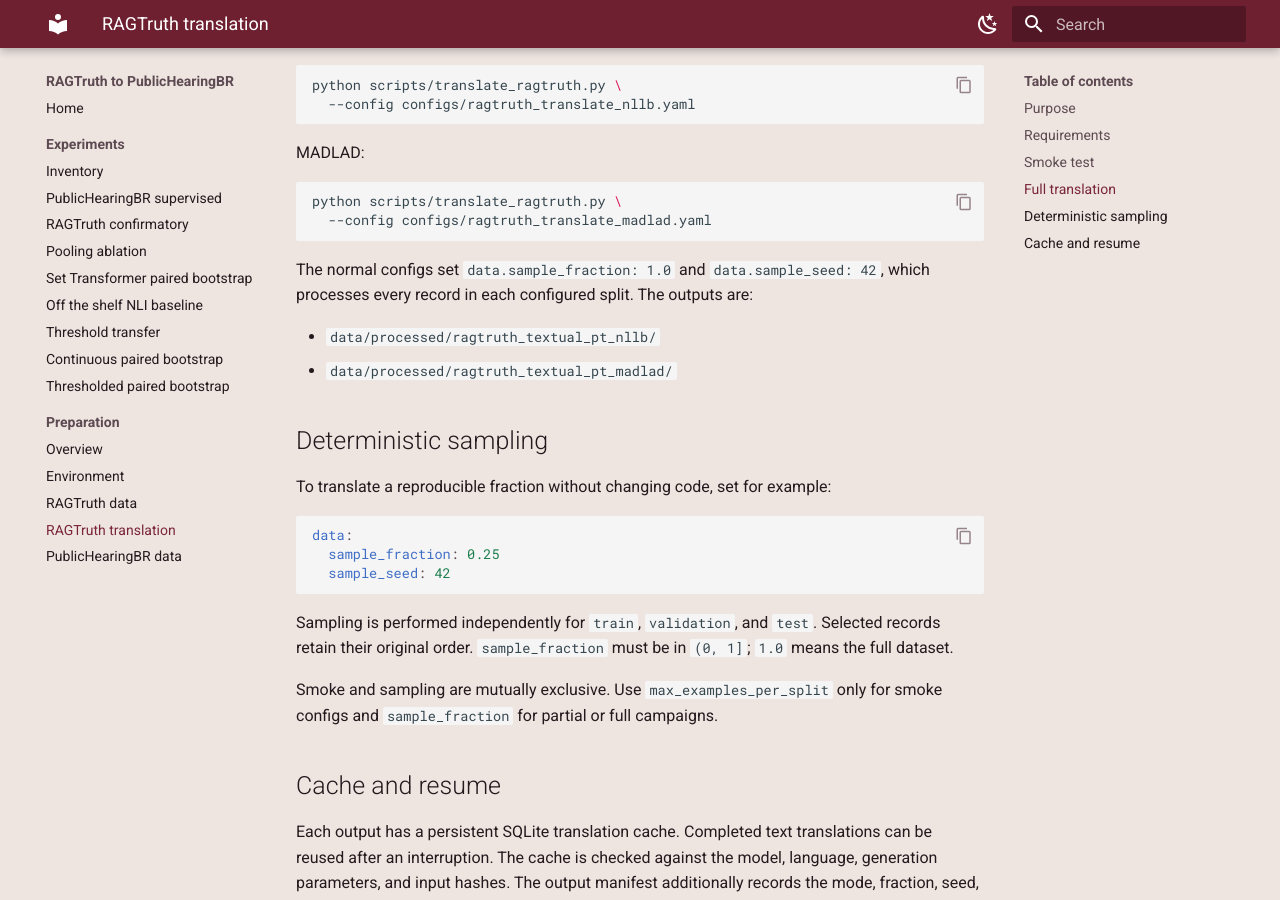
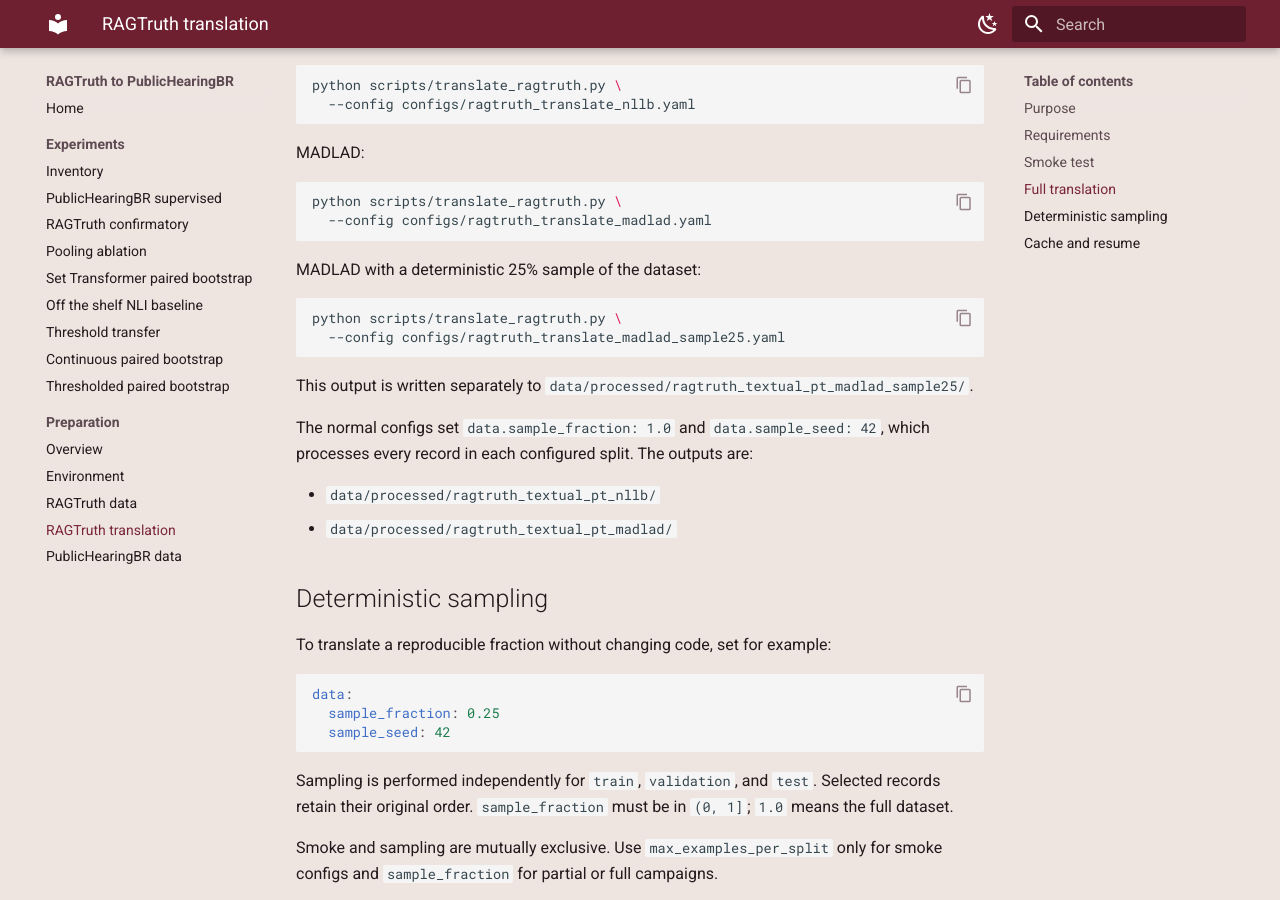
Before and after one commit to augustoafleal/ragtruth-publichearingbr-nli, an MkDocs documentation site: the page built from docs/preparation/ragtruth-translation.md, in a window 1280 px wide and 900 px high, scrolled down 1049 px. Built offline with MkDocs 1.6.1 and Material for MkDocs 9.7.7, drawn with Linux system fonts in a browser that asks for light colours.

Commit message:
feat: versioned yaml file for 25%

````diff
--- a/docs/preparation/ragtruth-translation.md
+++ b/docs/preparation/ragtruth-translation.md
@@ -55,6 +55,16 @@ python scripts/translate_ragtruth.py \
   --config configs/ragtruth_translate_madlad.yaml
 ```
 
+MADLAD with a deterministic 25% sample of the dataset:
+
+```bash
+python scripts/translate_ragtruth.py \
+  --config configs/ragtruth_translate_madlad_sample25.yaml
+```
+
+This output is written separately to
+`data/processed/ragtruth_textual_pt_madlad_sample25/`.
+
 The normal configs set `data.sample_fraction: 1.0` and
 `data.sample_seed: 42`, which processes every record in each configured split.
 The outputs are:
````
Also changed, not shown: 2 other files.
